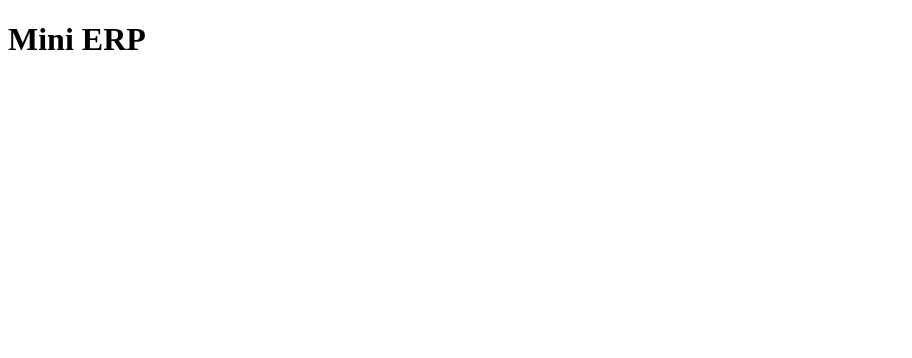
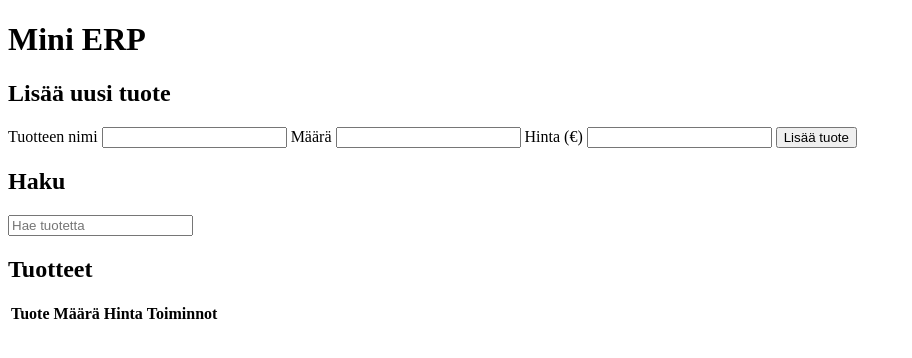
Before and after one commit to nooramyllari/MiniERP, a plain HTML site: page index.html in a window 1280 px wide. Shown: the whole page, without its empty margins (0-912 px from the left). Drawn offline with Linux system fonts and the light colour scheme.

Commit message:
Create initial HTML structure

```diff
--- a/index.html
+++ b/index.html
@@ -1,12 +1,109 @@
 <!DOCTYPE html>
 <html lang="fi">
+
 <head>
+
     <meta charset="UTF-8">
+
+    <meta
+        name="viewport"
+        content="width=device-width, initial-scale=1.0">
+
     <title>Mini ERP</title>
+
+    <link
+        rel="stylesheet"
+        href="style.css">
+
 </head>
+
 <body>
 
-<h1>Mini ERP</h1>
+    <h1>Mini ERP</h1>
+
+    <section>
+
+        <h2>Lisää uusi tuote</h2>
+
+        <form>
+
+            <label for="productName">
+                Tuotteen nimi
+            </label>
+
+            <input
+                id="productName"
+                type="text">
+
+            <label for="quantity">
+                Määrä
+            </label>
+
+            <input
+                id="quantity"
+                type="number">
+
+            <label for="price">
+                Hinta (€)
+            </label>
+
+            <input
+                id="price"
+                type="number"
+                step="0.01">
+
+            <button>
+
+                Lisää tuote
+
+            </button>
+
+        </form>
+
+    </section>
+
+    <section>
+
+        <h2>Haku</h2>
+
+        <input
+            type="text"
+            placeholder="Hae tuotetta">
+
+    </section>
+
+    <section>
+
+        <h2>Tuotteet</h2>
+
+        <table>
+
+            <thead>
+
+                <tr>
+
+                    <th>Tuote</th>
+
+                    <th>Määrä</th>
+
+                    <th>Hinta</th>
+
+                    <th>Toiminnot</th>
+
+                </tr>
+
+            </thead>
+
+            <tbody>
+
+            </tbody>
+
+        </table>
+
+    </section>
+
+    <script src="script.js"></script>
 
 </body>
+
 </html>
```
